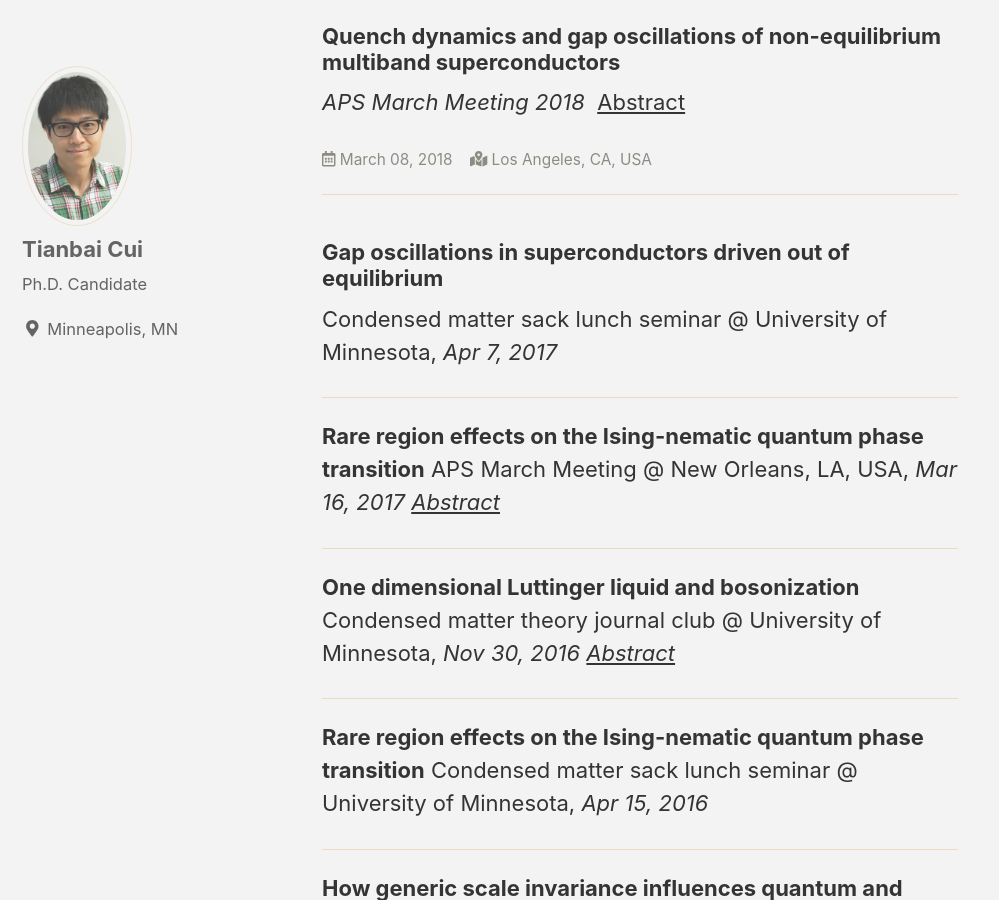
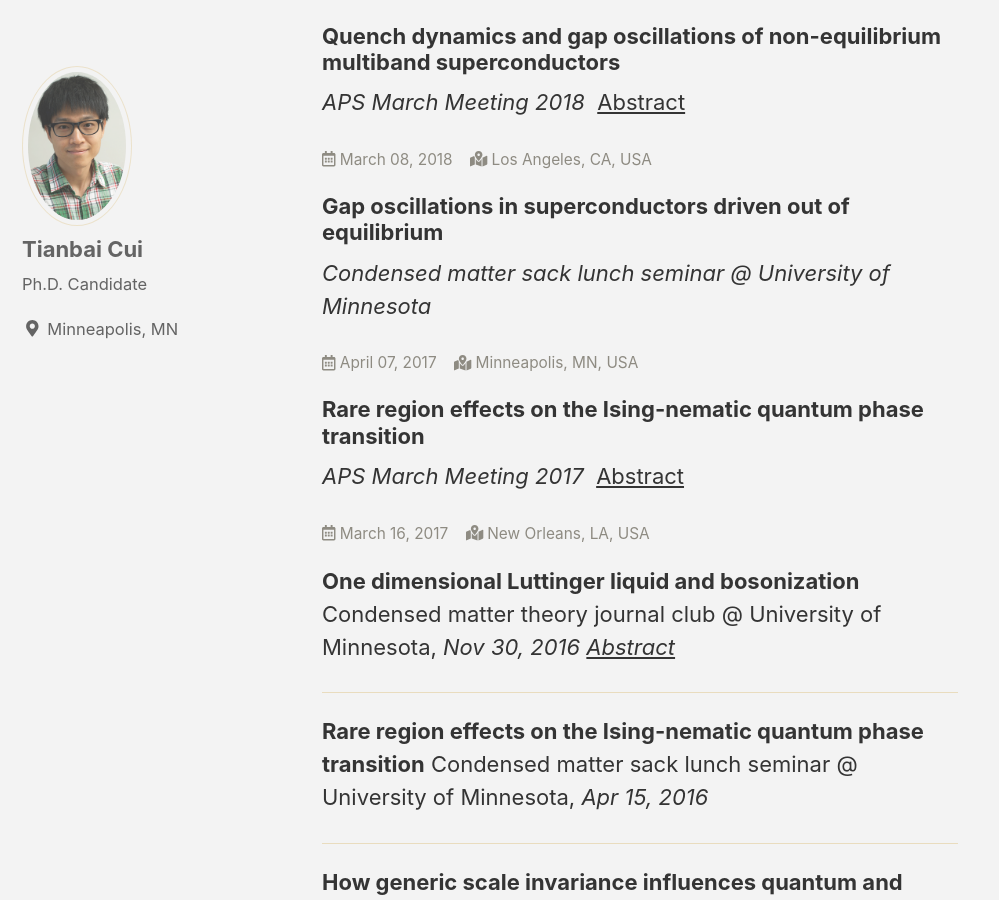
Before and after one commit to TianbaiCui/tianbaicui.github.io, a Jekyll site: the page built from _pages/Talks.md, in a window 1280 px wide and 900 px high, scrolled down 1226 px. Shown: the whole window, without its empty margins (0-999 px from the left). Built offline with Jekyll 4.4.1, drawn with Linux system fonts in a browser that asks for light colours; nearby versions of some CDN libraries.

Commit message:
Modify talks

```diff
--- a/_pages/Talks.md
+++ b/_pages/Talks.md
@@ -5,24 +5,21 @@ header:
   image: "/assets/images/Venice_2.jpg"
 ---
 <h3>Quench dynamics and gap oscillations of non-equilibrium multiband superconductors</h3>
-
 <em>APS March Meeting 2018 </em> &nbsp;<a href="https://meetings.aps.org/Meeting/MAR18/Session/R31.3">Abstract</a>
 <p class="page__meta" style="font-size:70%;"> <i class="far fa-calendar-alt" aria-hidden="true"></i> {{ "2018-03-08" | date: '%B %d, %Y' }} &nbsp;&nbsp; <i class="fas fa-map-marked-alt"></i> Los Angeles, CA, USA</p>
 
-<hr>
 ---
-<hr />
 
 <h3>Gap oscillations in superconductors driven out of equilibrium</h3>
-Condensed matter sack lunch seminar @ University of Minnesota, <em>Apr 7, 2017</em>
+<em>Condensed matter sack lunch seminar @ University of Minnesota</em>
+<p class="page__meta" style="font-size:70%;"> <i class="far fa-calendar-alt" aria-hidden="true"></i> {{ "2017-04-07" | date: '%B %d, %Y' }} &nbsp;&nbsp; <i class="fas fa-map-marked-alt"></i> Minneapolis, MN, USA</p>
 
-<hr />
+---
 
-<strong>Rare region effects on the Ising-nematic quantum phase transition</strong>
-APS March Meeting @ New Orleans, LA, USA, <em>Mar 16, 2017</em>
-<em><a href="http://meetings.aps.org/Meeting/MAR17/Session/R39.2">Abstract</a></em>
-
-<hr />
+<h3>Rare region effects on the Ising-nematic quantum phase transition</h3>
+<em>APS March Meeting 2017</em> &nbsp;<a href="http://meetings.aps.org/Meeting/MAR17/Session/R39.2">Abstract</a>
+<p class="page__meta" style="font-size:70%;"> <i class="far fa-calendar-alt" aria-hidden="true"></i> {{ "2017-03-16" | date: '%B %d, %Y' }} &nbsp;&nbsp; <i class="fas fa-map-marked-alt"></i> New Orleans, LA, USA</p>
+---
 
 <strong>One dimensional Luttinger liquid and bosonization</strong>
 Condensed matter theory journal club @ University of Minnesota, <em>Nov 30, 2016</em>
```
